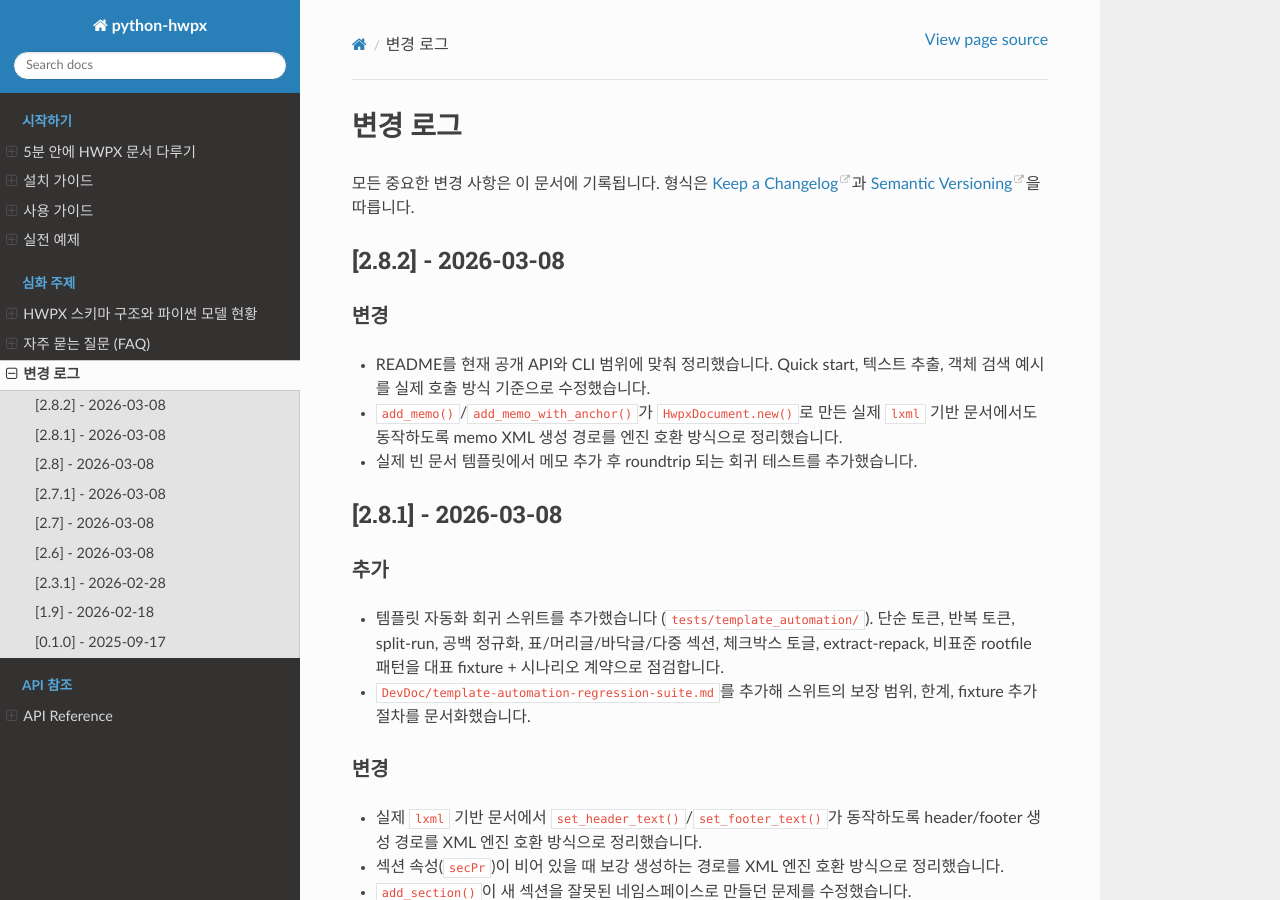
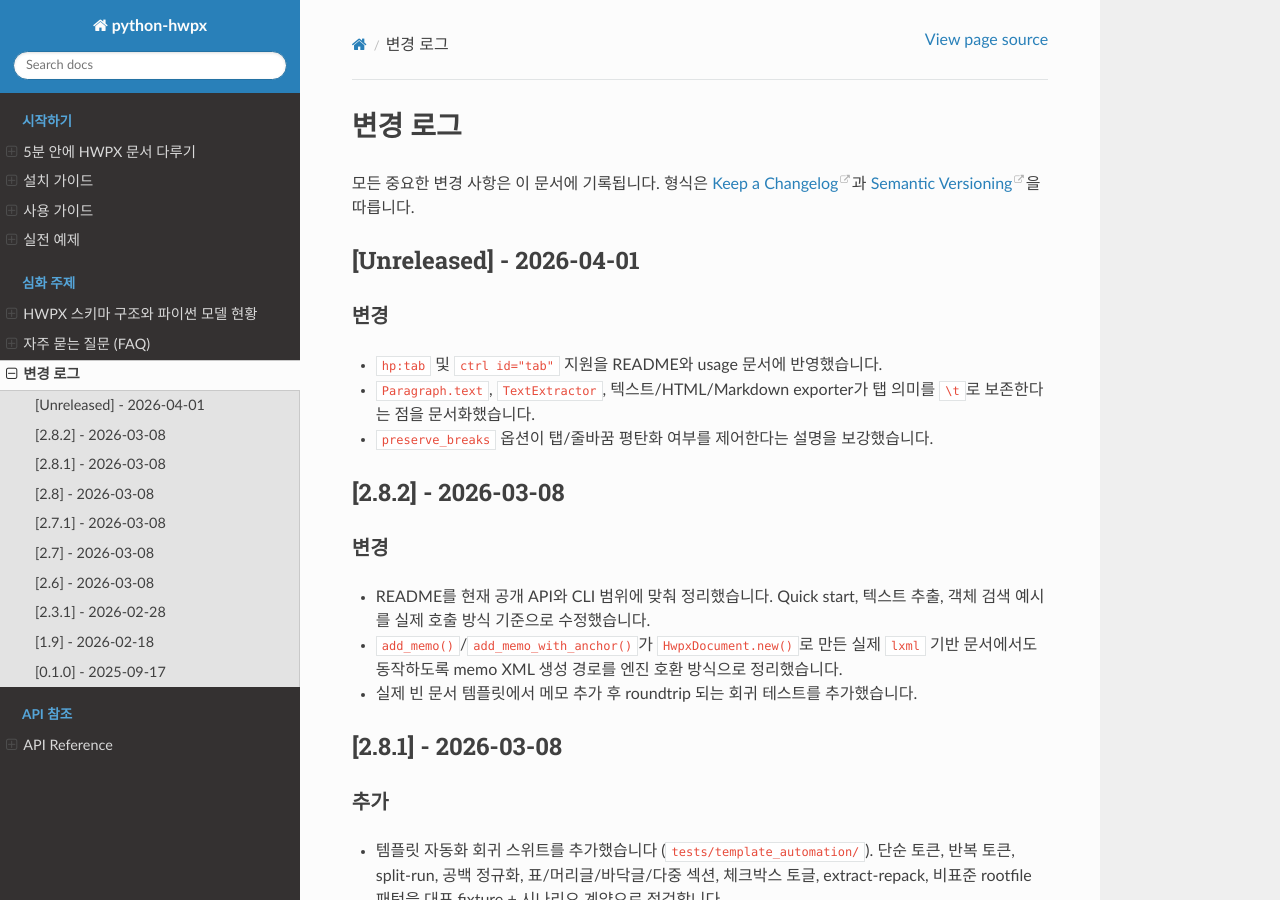
Before and after one commit to airmang/python-hwpx, a Sphinx documentation site: the page built from docs/changelog.md, in a window 1280 px wide and 900 px high. Built offline with Sphinx 7.4.7 and the Read the Docs theme 3.1.0, drawn with Linux system fonts in a browser that asks for light colours.

```diff
--- a/CHANGELOG.md
+++ b/CHANGELOG.md
@@ -1,6 +1,12 @@
 # 변경 로그
 
 모든 중요한 변경 사항은 이 문서에 기록됩니다. 형식은 [Keep a Changelog](https://keepachangelog.com/ko/1.1.0/)과 [Semantic Versioning](https://semver.org/lang/ko/)을 따릅니다.
+
+## [Unreleased] - 2026-04-01
+### 변경
+- `hp:tab` 및 `ctrl id="tab"` 지원을 README와 usage 문서에 반영했습니다.
+- `Paragraph.text`, `TextExtractor`, 텍스트/HTML/Markdown exporter가 탭 의미를 `\t`로 보존한다는 점을 문서화했습니다.
+- `preserve_breaks` 옵션이 탭/줄바꿈 평탄화 여부를 제어한다는 설명을 보강했습니다.
 
 ## [2.8.2] - 2026-03-08
 ### 변경
```
Also changed, not shown: README.md (+2 -0 lines), docs/usage.md (+3 -1 lines).
